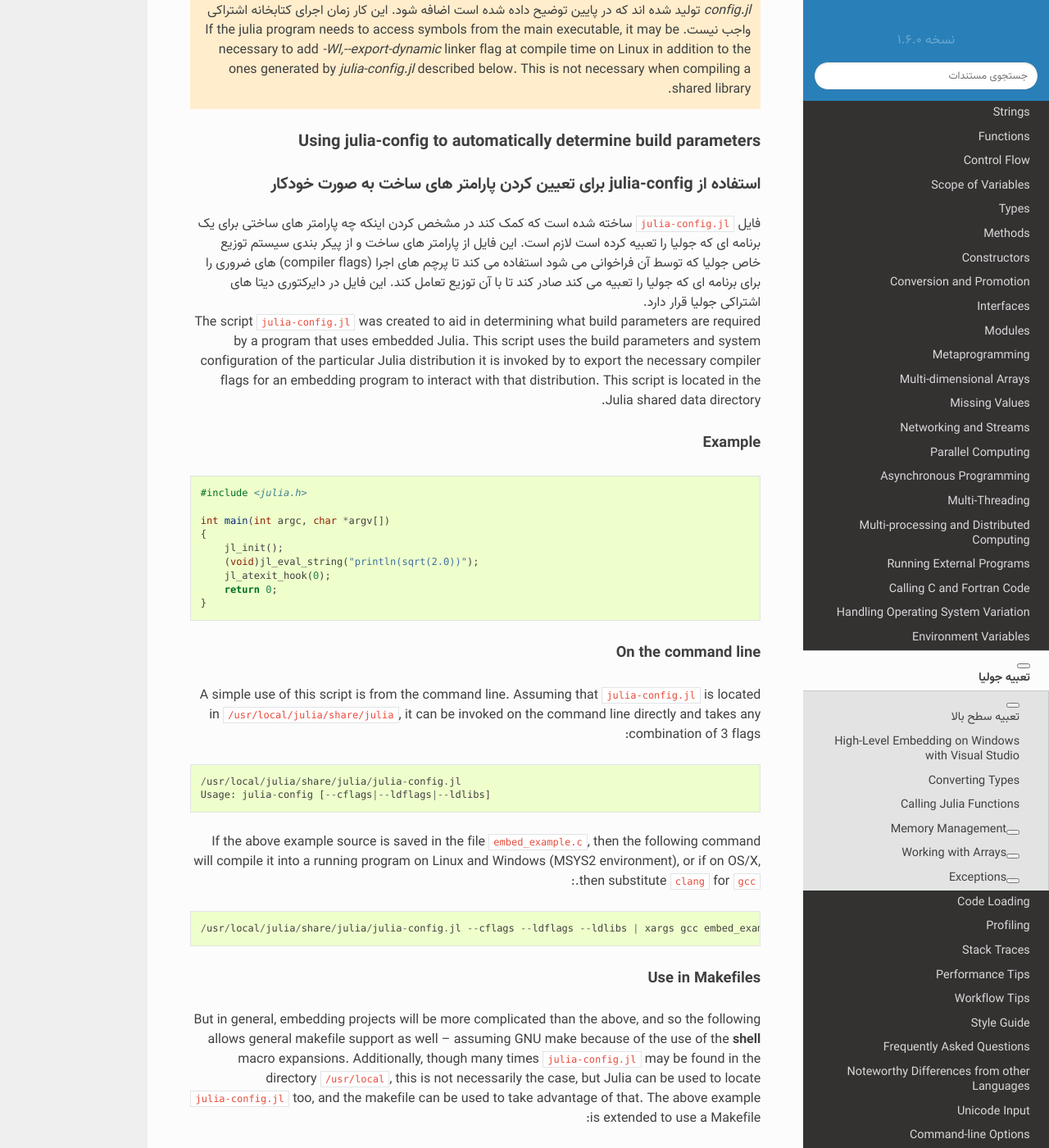
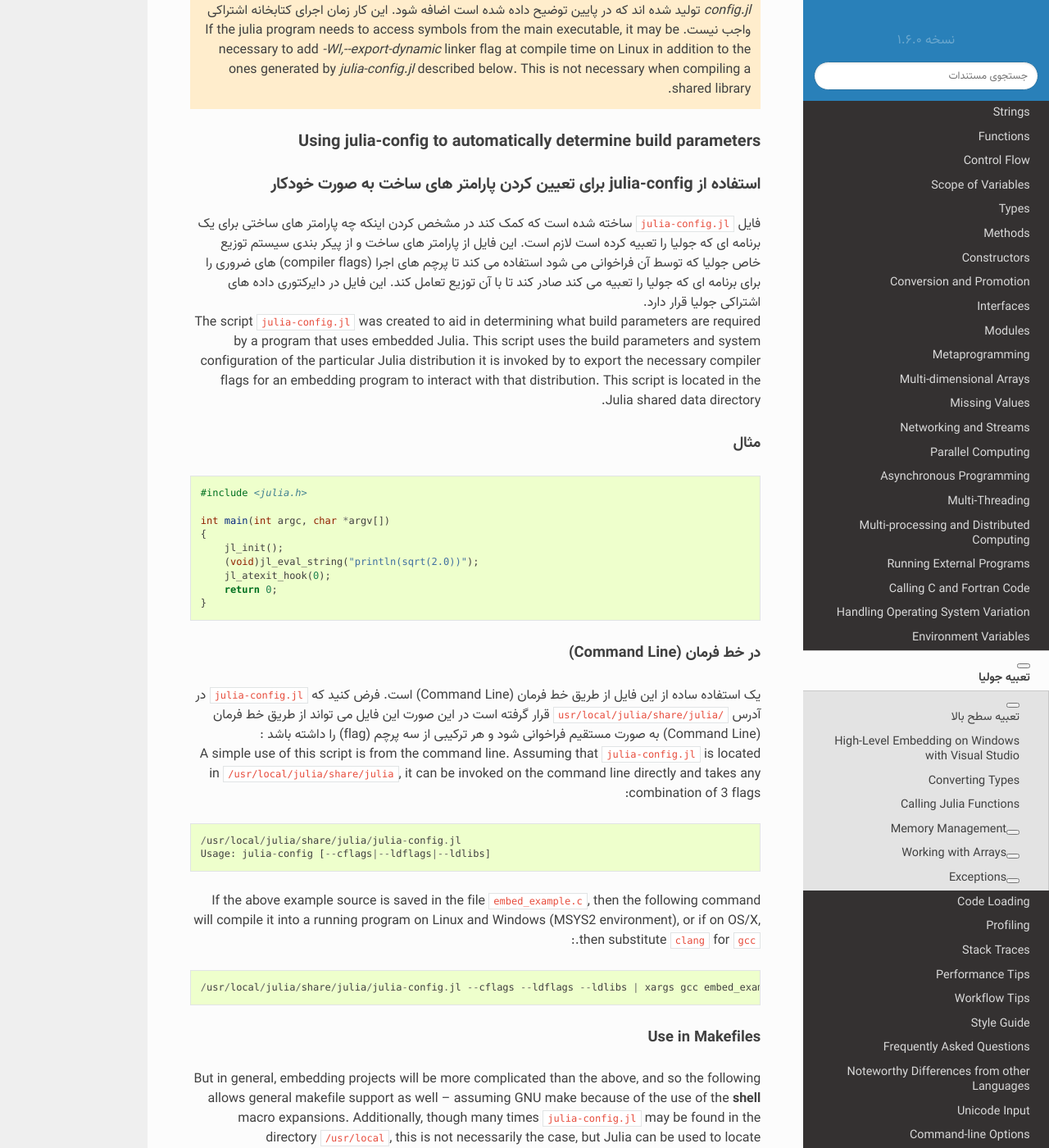
Before and after one commit to AppliedLinearAlgebra-Sharif/julia-docs, a Sphinx documentation site: the page built from docs/manual/embedding.md, in a window 1280 px wide and 1400 px high, scrolled down 2596 px. Shown: the whole window at 82% size. Built offline with Sphinx 7.4.7 and the Read the Docs theme 2.0.0, drawn with Linux system fonts in a browser that asks for light colours; pages that are not in the unit, such as notebooks, are missing from menus.

Commit message:
Update embedding.md

````diff
--- a/docs/manual/embedding.md
+++ b/docs/manual/embedding.md
@@ -102,14 +102,14 @@ example program calls this before returning from `main`.
 
 ### Using julia-config to automatically determine build parameters
 ### استفاده از julia-config برای تعیین کردن پارامتر های ساخت به صورت خودکار
-فایل `julia-config.jl` ساخته شده است که کمک کند در مشخص کردن اینکه چه پارامتر های ساختی برای یک برنامه ای که جولیا را تعبیه کرده است لازم است. این فایل از پارامتر های ساخت و از پیکر بندی سیستم توزیع خاص جولیا که توسط آن فراخوانی می شود استفاده می کند تا پرچم های اجرا (compiler flags)  های ضروری را برای برنامه ای که جولیا را تعبیه می کند صادر کند تا با آن توزیع تعامل کند. این فایل در دایرکتوری دیتا های اشتراکی جولیا قرار دارد.
+فایل `julia-config.jl` ساخته شده است که کمک کند در مشخص کردن اینکه چه پارامتر های ساختی برای یک برنامه ای که جولیا را تعبیه کرده است لازم است. این فایل از پارامتر های ساخت و از پیکر بندی سیستم توزیع خاص جولیا که توسط آن فراخوانی می شود استفاده می کند تا پرچم های اجرا (compiler flags)  های ضروری را برای برنامه ای که جولیا را تعبیه می کند صادر کند تا با آن توزیع تعامل کند. این فایل در دایرکتوری داده های اشتراکی جولیا قرار دارد.
 The script `julia-config.jl` was created to aid in determining what build parameters are required
 by a program that uses embedded Julia.  This script uses the build parameters and system configuration
 of the particular Julia distribution it is invoked by to export the necessary compiler flags for
 an embedding program to interact with that distribution.  This script is located in the Julia
 shared data directory.
 
-#### Example
+#### مثال
 
 ```c
 #include <julia.h>
@@ -123,8 +123,9 @@ int main(int argc, char *argv[])
 }
 ```
 
-#### On the command line
+#### در خط فرمان (Command Line)
 
+یک استفاده ساده از این فایل از طریق خط فرمان (Command Line) است. فرض کنید که `julia-config.jl` در آدرس `/usr/local/julia/share/julia` قرار گرفته است در این صورت این فایل می تواند از طریق خط فرمان (Command Line) به صورت مستقیم فراخوانی شود و هر ترکیبی از سه پرچم (flag) را داشته باشد :
 A simple use of this script is from the command line.  Assuming that `julia-config.jl` is located
 in `/usr/local/julia/share/julia`, it can be invoked on the command line directly and takes any
 combination of 3 flags:
````
